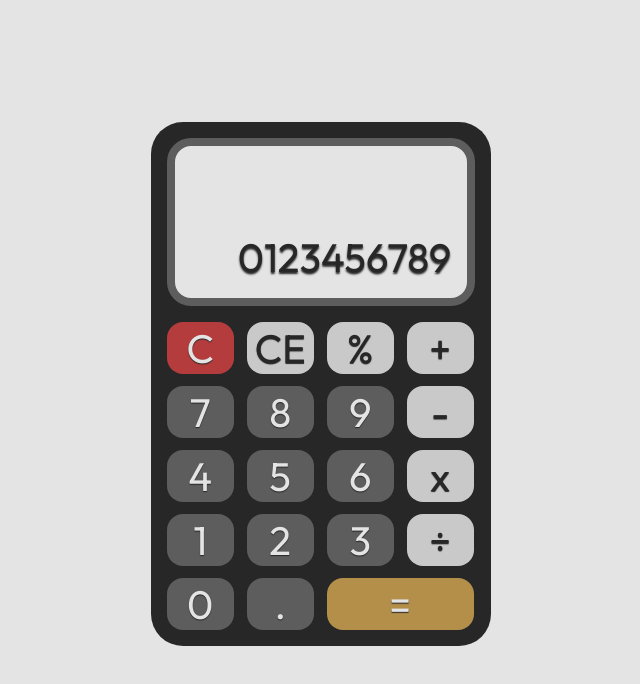
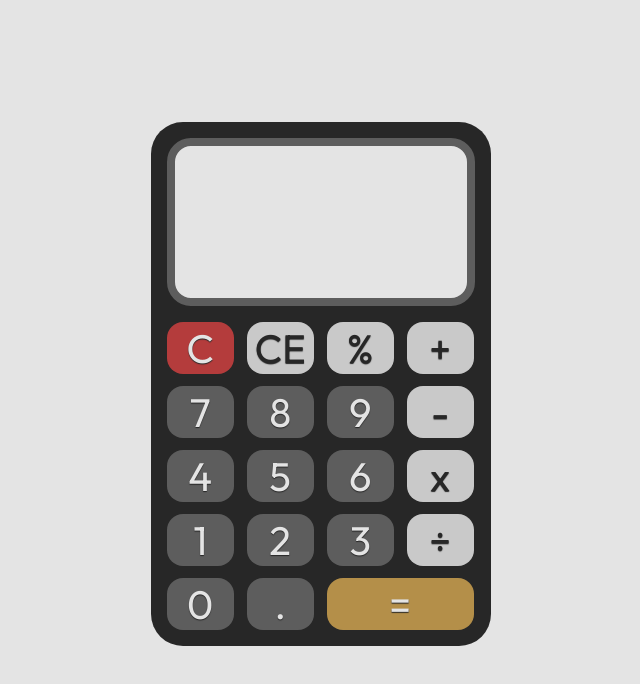
Before and after one commit to lmreineer/calculator, a plain HTML site: page index.html in a window 1280 px wide. Shown: the whole page, without its empty margins (319-959 px from the left). Drawn offline with Linux system fonts and the light colour scheme.

Commit message:
Change default value to none

```diff
--- a/index.html
+++ b/index.html
@@ -14,7 +14,7 @@
         <div class="display-cov">
             <div class="display-cont">
                 <div data-type="previous-display" class="previous-display"></div>
-                <div data-type="current-display" class="current-display">0123456789</div>
+                <div data-type="current-display" class="current-display"></div>
             </div>
         </div>
 
```
